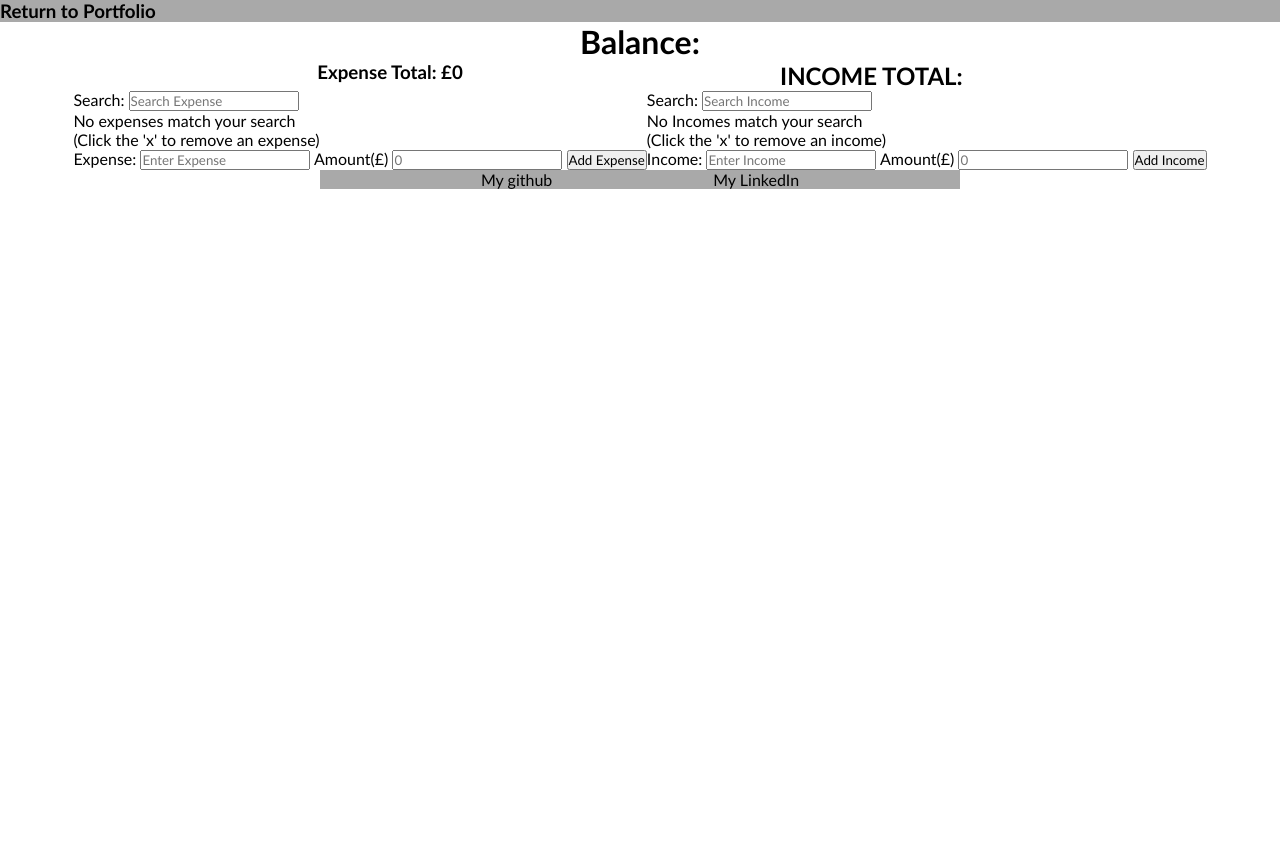
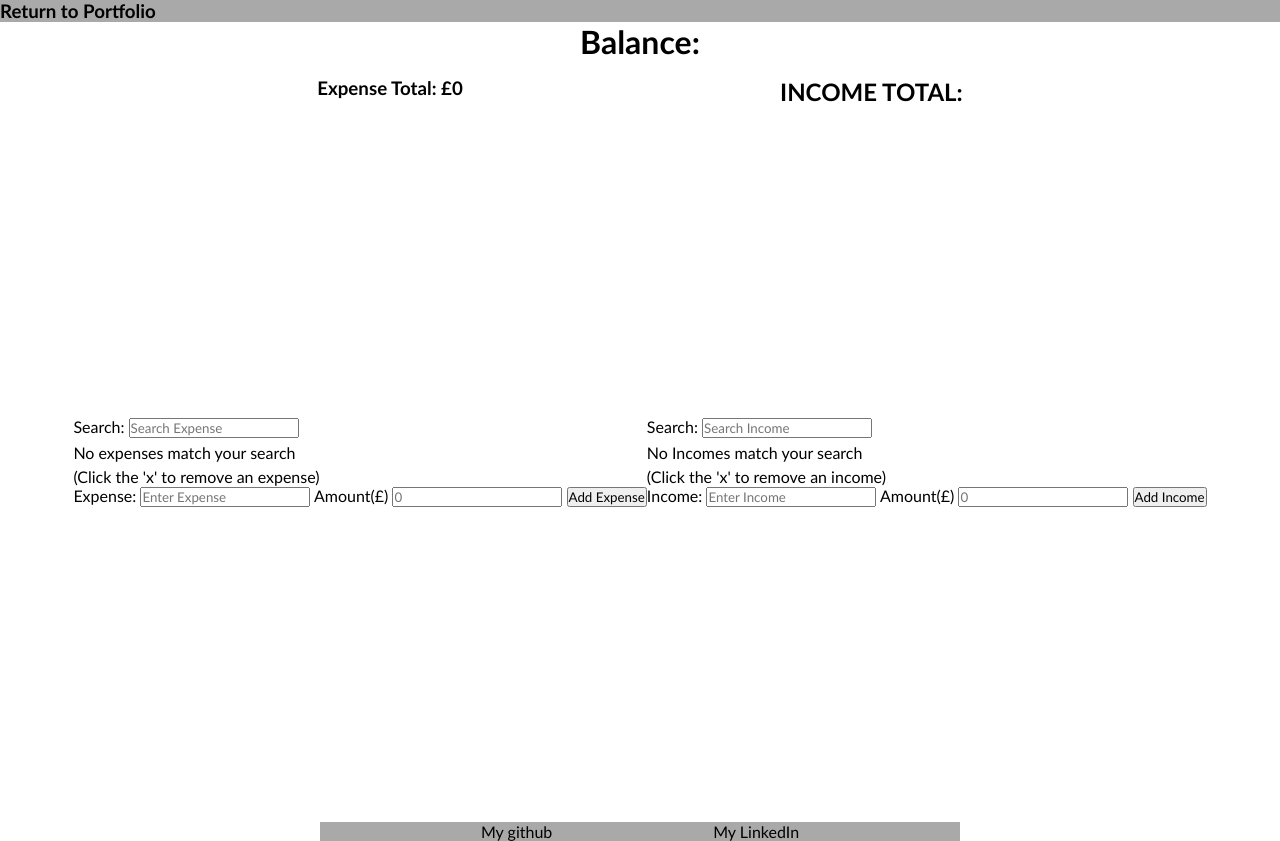
Before and after one commit to max-b10/Expense-Tracker-App, a plain HTML site: page index.html in a window 1280 px wide. Before the commit the page ends 800 px from the top, so only its background shows below. Drawn offline with Linux system fonts and the light colour scheme.

Commit message:
Update styles.css

```diff
--- a/styles.css
+++ b/styles.css
@@ -9,15 +9,27 @@ a{
 color: black;
     text-decoration: none;
 }
+p{
+    margin: 5px 0 0;
+    padding: 0;
+}
 .navBar{
     background-color:darkgrey;
 }
+.balanceHeader{
+    margin-top: 1rem;
+}
 .summaryHeader{
     text-align: center;
+    height: 20vh;
 }
 .secondSummaryHeader{
     display: flex;
     justify-content: space-evenly;
+    margin-top: 1rem;
+}
+.container{
+    height: 100vh;
 }
 .detailsContainer{
     display: flex;
@@ -25,9 +37,11 @@ color: black;
     align-items: center;
     margin: 0;
     padding: 0;
+    height: 70vh;
 }
-
-
+/* .expensesContainer{
+    margin:auto;
+} */
 
 
 
```
